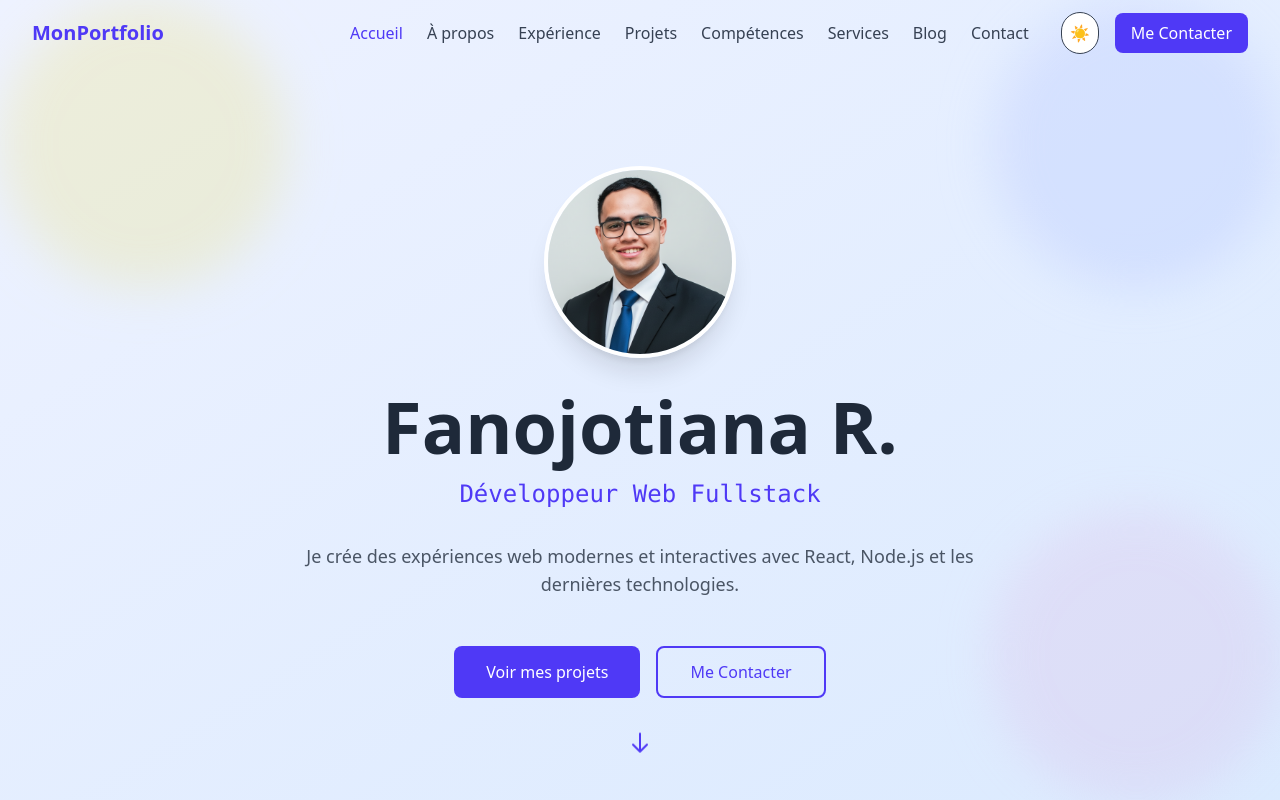
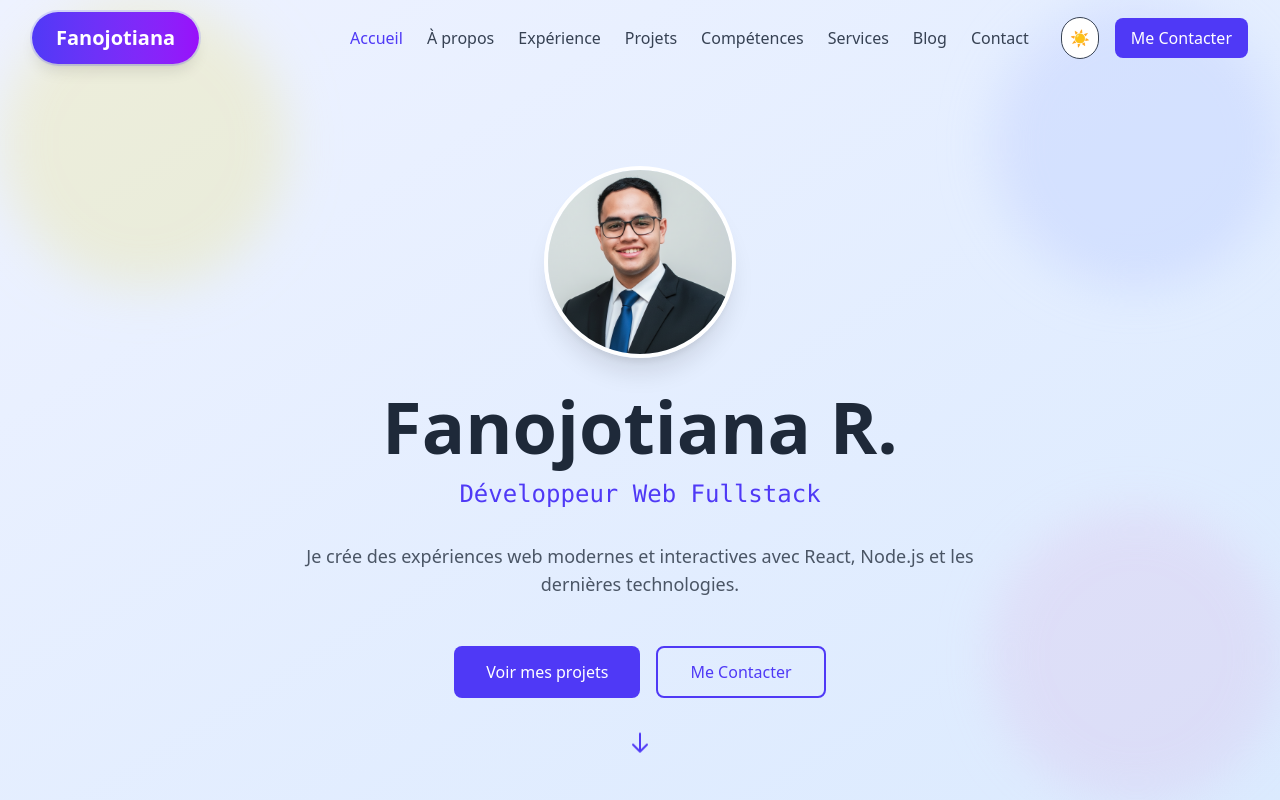
Before and after one commit to Fanojotiana/portfolio-react, a React (Vite) app: page / in a window 1280 px wide. Shown: the top 800 px of the page. Built offline with nearby package versions, Linux system fonts and the light colour scheme.

Commit message:
maj navbar

```diff
--- a/src/App.jsx
+++ b/src/App.jsx
@@ -10,24 +10,12 @@ import Services from './components/Services'
 import Contact from './components/Contact'
 import Footer from './components/Footer'
 import AnimatedBackground from './components/AnimatedBackground'
-import Particles from './components/Particles'
 
 function App() {
   return (
     <div className="bg-white dark:bg-gray-900 transition-colors duration-300">
-      <div>
 
-  <Particles
-    particleColors={['#ffffff', '#ffffff']}
-    particleCount={200}
-    particleSpread={10}
-    speed={0.1}
-    particleBaseSize={100}
-    moveParticlesOnHover={true}
-    alphaParticles={false}
-    disableRotation={false}
-    className="particles-container"
-  />
+
 
       <AnimatedBackground /> {/* Ajoute ceci */}
 
@@ -41,7 +29,7 @@ function App() {
       {/* <Blog /> */}
       <Contact />
       <Footer />
-      </div>
+
     </div>
   )
 }
--- a/src/assets/Particles.css
+++ b/src/assets/Particles.css
@@ -1,12 +1,7 @@
 @import "tailwindcss";
 
-
 .particles-container {
-  position: fixed;
-  width: 100vw;
-  height: 100vh;
-  top: 0;
-  left: 0;
-  pointer-events: none;
-  z-index: -10;
+  position: relative;
+  width: 100%;
+  height: 100%;
 }
--- a/src/components/Navbar.jsx
+++ b/src/components/Navbar.jsx
@@ -64,12 +64,22 @@ const Navbar = () => {
       }`}
     >
       <nav className="container mx-auto px-4 md:px-8 py-3 flex justify-between items-center">
-        <motion.span
-          className="text-xl font-bold text-indigo-600 dark:text-indigo-400"
-          whileHover={{ scale: 1.05 }}
-        >
-          MonPortfolio
-        </motion.span>
+       <motion.span
+              className="inline-flex items-center px-6 py-3 text-xl font-semibold text-white bg-gradient-to-r from-indigo-600 to-purple-600 rounded-full shadow-lg ring-2 ring-indigo-500/20"
+              whileHover={{
+                scale: 1.05,
+                boxShadow: "0 20px 40px -12px rgba(99, 102, 241, 0.4)",
+                background: "linear-gradient(to right, rgb(79, 70, 229), rgb(139, 92, 246))",
+              }}
+              whileTap={{ scale: 0.98 }}
+              transition={{
+                type: "spring",
+                stiffness: 400,
+                damping: 17,
+              }}
+            >
+              Fanojotiana
+            </motion.span>
 
         {/* Menu desktop */}
         <div className="hidden md:flex items-center gap-8">
--- a/src/components/Particles.jsx
+++ /dev/null
@@ -1,238 +0,0 @@
-import { useEffect, useRef } from 'react';
-import { Renderer, Camera, Geometry, Program, Mesh } from 'ogl';
-
-import '../assets/Particles.css';
-
-const defaultColors = ['#ffffff', '#ffffff', '#ffffff'];
-
-const hexToRgb = hex => {
-  hex = hex.replace(/^#/, '');
-  if (hex.length === 3) {
-    hex = hex
-      .split('')
-      .map(c => c + c)
-      .join('');
-  }
-  const int = parseInt(hex, 16);
-  const r = ((int >> 16) & 255) / 255;
-  const g = ((int >> 8) & 255) / 255;
-  const b = (int & 255) / 255;
-  return [r, g, b];
-};
-
-const vertex =  `
-  attribute vec3 position;
-  attribute vec4 random;
-  attribute vec3 color;
-
-  uniform mat4 modelMatrix;
-  uniform mat4 viewMatrix;
-  uniform mat4 projectionMatrix;
-  uniform float uTime;
-  uniform float uSpread;
-  uniform float uBaseSize;
-  uniform float uSizeRandomness;
-
-  varying vec4 vRandom;
-  varying vec3 vColor;
-
-  void main() {
-    vRandom = random;
-    vColor = color;
-
-    vec3 pos = position * uSpread;
-    pos.z *= 10.0;
-
-    vec4 mPos = modelMatrix * vec4(pos, 1.0);
-    float t = uTime;
-    mPos.x += sin(t * random.z + 6.28 * random.w) * mix(0.1, 1.5, random.x);
-    mPos.y += sin(t * random.y + 6.28 * random.x) * mix(0.1, 1.5, random.w);
-    mPos.z += sin(t * random.w + 6.28 * random.y) * mix(0.1, 1.5, random.z);
-
-    vec4 mvPos = viewMatrix * mPos;
-
-    if (uSizeRandomness == 0.0) {
-      gl_PointSize = uBaseSize;
-    } else {
-      gl_PointSize = (uBaseSize * (1.0 + uSizeRandomness * (random.x - 0.5))) / length(mvPos.xyz);
-    }
-
-    gl_Position = projectionMatrix * mvPos;
-  }
-`;
-
-const fragment = /* glsl */ `
-  precision highp float;
-
-  uniform float uTime;
-  uniform float uAlphaParticles;
-  varying vec4 vRandom;
-  varying vec3 vColor;
-
-  void main() {
-    vec2 uv = gl_PointCoord.xy;
-    float d = length(uv - vec2(0.5));
-
-    if(uAlphaParticles < 0.5) {
-      if(d > 0.5) {
-        discard;
-      }
-      gl_FragColor = vec4(vColor + 0.2 * sin(uv.yxx + uTime + vRandom.y * 6.28), 1.0);
-    } else {
-      float circle = smoothstep(0.5, 0.4, d) * 0.8;
-      gl_FragColor = vec4(vColor + 0.2 * sin(uv.yxx + uTime + vRandom.y * 6.28), circle);
-    }
-  }
-`;
-
-const Particles = ({
-  particleCount = 200,
-  particleSpread = 10,
-  speed = 0.1,
-  particleColors,
-  moveParticlesOnHover = false,
-  particleHoverFactor = 1,
-  alphaParticles = false,
-  particleBaseSize = 100,
-  sizeRandomness = 1,
-  cameraDistance = 20,
-  disableRotation = false,
-  className
-}) => {
-  const containerRef = useRef(null);
-  const mouseRef = useRef({ x: 0, y: 0 });
-
-  useEffect(() => {
-    const container = containerRef.current;
-    if (!container) return;
-
-    const renderer = new Renderer({ depth: false, alpha: true });
-    const gl = renderer.gl;
-    container.appendChild(gl.canvas);
-    gl.clearColor(0, 0, 0, 0);
-
-    const camera = new Camera(gl, { fov: 15 });
-    camera.position.set(0, 0, cameraDistance);
-
-    const resize = () => {
-      const width = container.clientWidth;
-      const height = container.clientHeight;
-      renderer.setSize(width, height);
-      camera.perspective({ aspect: gl.canvas.width / gl.canvas.height });
-    };
-    window.addEventListener('resize', resize, false);
-    resize();
-
-    const handleMouseMove = e => {
-      const rect = container.getBoundingClientRect();
-      const x = ((e.clientX - rect.left) / rect.width) * 2 - 1;
-      const y = -(((e.clientY - rect.top) / rect.height) * 2 - 1);
-      mouseRef.current = { x, y };
-    };
-
-    if (moveParticlesOnHover) {
-      container.addEventListener('mousemove', handleMouseMove);
-    }
-
-    const count = particleCount;
-    const positions = new Float32Array(count * 3);
-    const randoms = new Float32Array(count * 4);
-    const colors = new Float32Array(count * 3);
-    const palette = particleColors && particleColors.length > 0 ? particleColors : defaultColors;
-
-    for (let i = 0; i < count; i++) {
-      let x, y, z, len;
-      do {
-        x = Math.random() * 2 - 1;
-        y = Math.random() * 2 - 1;
-        z = Math.random() * 2 - 1;
-        len = x * x + y * y + z * z;
-      } while (len > 1 || len === 0);
-      const r = Math.cbrt(Math.random());
-      positions.set([x * r, y * r, z * r], i * 3);
-      randoms.set([Math.random(), Math.random(), Math.random(), Math.random()], i * 4);
-      const col = hexToRgb(palette[Math.floor(Math.random() * palette.length)]);
-      colors.set(col, i * 3);
-    }
-
-    const geometry = new Geometry(gl, {
-      position: { size: 3, data: positions },
-      random: { size: 4, data: randoms },
-      color: { size: 3, data: colors }
-    });
-
-    const program = new Program(gl, {
-      vertex,
-      fragment,
-      uniforms: {
-        uTime: { value: 0 },
-        uSpread: { value: particleSpread },
-        uBaseSize: { value: particleBaseSize },
-        uSizeRandomness: { value: sizeRandomness },
-        uAlphaParticles: { value: alphaParticles ? 1 : 0 }
-      },
-      transparent: true,
-      depthTest: false
-    });
-
-    const particles = new Mesh(gl, { mode: gl.POINTS, geometry, program });
-
-    let animationFrameId;
-    let lastTime = performance.now();
-    let elapsed = 0;
-
-    const update = t => {
-      animationFrameId = requestAnimationFrame(update);
-      const delta = t - lastTime;
-      lastTime = t;
-      elapsed += delta * speed;
-
-      program.uniforms.uTime.value = elapsed * 0.001;
-
-      if (moveParticlesOnHover) {
-        particles.position.x = -mouseRef.current.x * particleHoverFactor;
-        particles.position.y = -mouseRef.current.y * particleHoverFactor;
-      } else {
-        particles.position.x = 0;
-        particles.position.y = 0;
-      }
-
-      if (!disableRotation) {
-        particles.rotation.x = Math.sin(elapsed * 0.0002) * 0.1;
-        particles.rotation.y = Math.cos(elapsed * 0.0005) * 0.15;
-        particles.rotation.z += 0.01 * speed;
-      }
-
-      renderer.render({ scene: particles, camera });
-    };
-
-    animationFrameId = requestAnimationFrame(update);
-
-    return () => {
-      window.removeEventListener('resize', resize);
-      if (moveParticlesOnHover) {
-        container.removeEventListener('mousemove', handleMouseMove);
-      }
-      cancelAnimationFrame(animationFrameId);
-      if (container.contains(gl.canvas)) {
-        container.removeChild(gl.canvas);
-      }
-    };
-    // eslint-disable-next-line react-hooks/exhaustive-deps
-  }, [
-    particleCount,
-    particleSpread,
-    speed,
-    moveParticlesOnHover,
-    particleHoverFactor,
-    alphaParticles,
-    particleBaseSize,
-    sizeRandomness,
-    cameraDistance,
-    disableRotation
-  ]);
-
-  return <div ref={containerRef} className={`particles-container ${className}`} />;
-};
-
-export default Particles;
```
